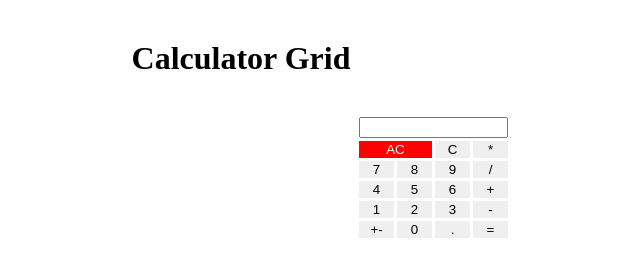
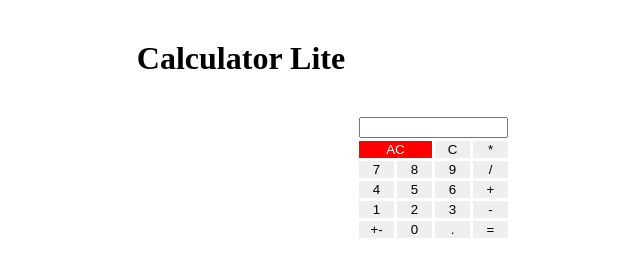
Before and after one commit to Azriahmaad/recap-31-10-2024, a plain HTML site: page Calculator lite/index.html in a window 1280 px wide. Shown: the whole page, without its empty margins (399-1039 px from the left). Drawn offline with Linux system fonts and the light colour scheme.

Commit message:
change h1

```diff
--- a/Calculator lite/index.html
+++ b/Calculator lite/index.html
@@ -7,7 +7,7 @@
     <link rel="stylesheet" href="css/style.css">
 </head>
 <body>
-    <h1>Calculator Grid</h1>
+    <h1>Calculator Lite</h1>
     <div class="grid-container">
       <input id="display" name="display" />
       <button class="red" value="ac" onclick="btnClick(this.innerText)">AC</button>
```
